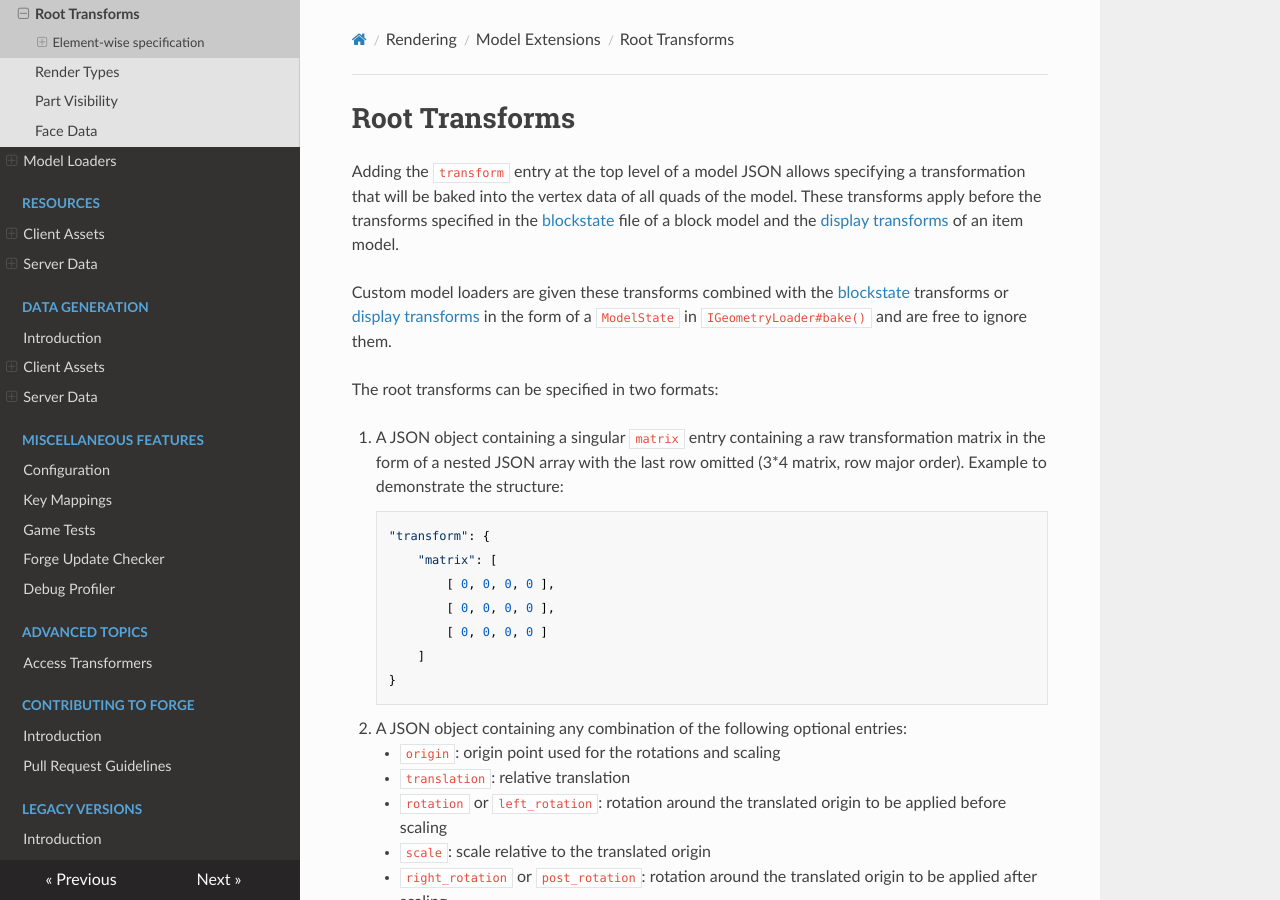
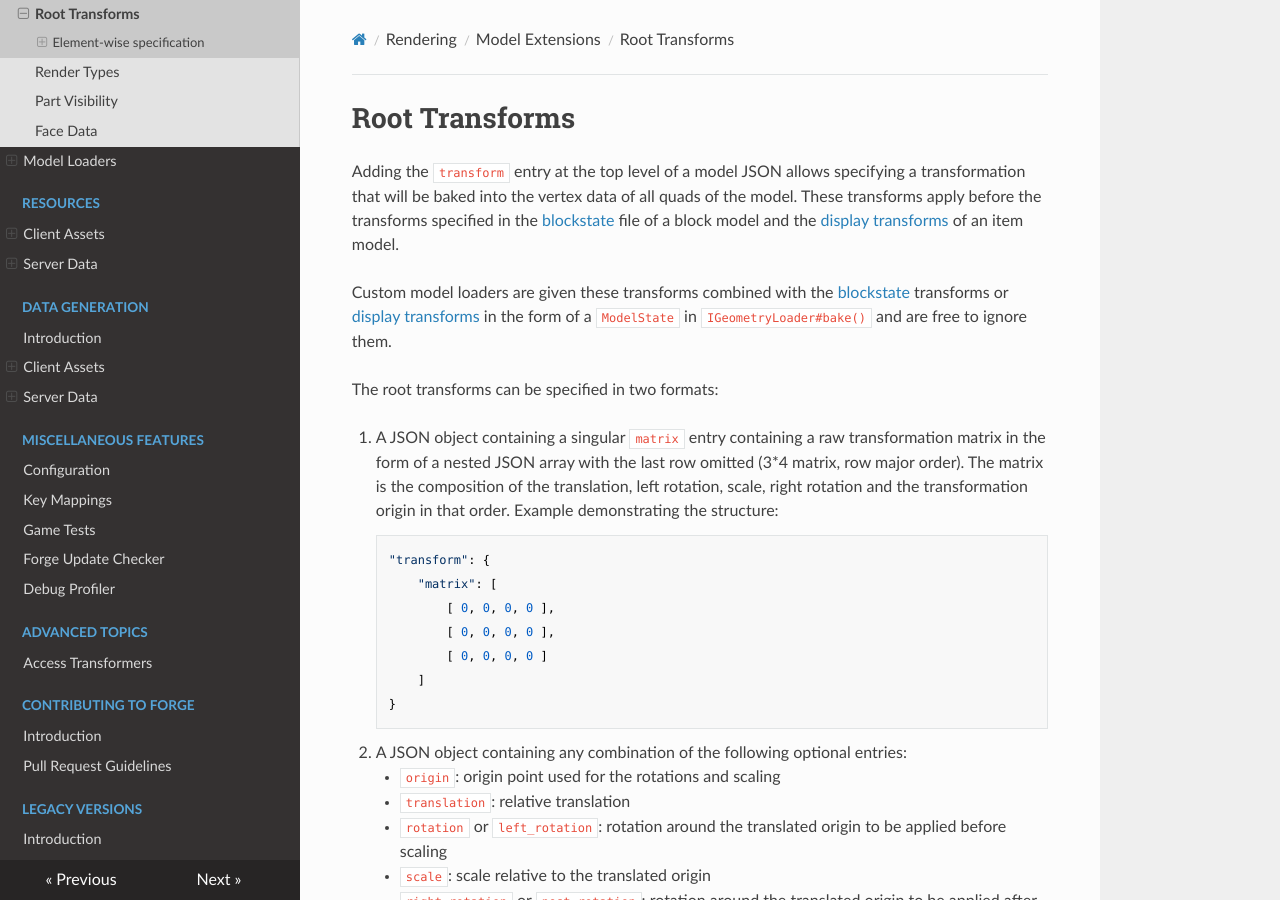
Before and after one commit to MinecraftForge/Documentation, an MkDocs documentation site: the page built from docs/rendering/modelextensions/transforms.md, in a window 1280 px wide and 900 px high. Built offline with MkDocs 1.6.1, drawn with Linux system fonts in a browser that asks for light colours; nearby versions of some CDN libraries.

Commit message:
Add remark about what the transformation matrix represents

````diff
--- a/docs/rendering/modelextensions/transforms.md
+++ b/docs/rendering/modelextensions/transforms.md
@@ -7,7 +7,7 @@ Custom model loaders are given these transforms combined with the [blockstate] t
 
 The root transforms can be specified in two formats:
 
-1. A JSON object containing a singular `matrix` entry containing a raw transformation matrix in the form of a nested JSON array with the last row omitted (3*4 matrix, row major order). Example to demonstrate the structure:
+1. A JSON object containing a singular `matrix` entry containing a raw transformation matrix in the form of a nested JSON array with the last row omitted (3*4 matrix, row major order). The matrix is the composition of the translation, left rotation, scale, right rotation and the transformation origin in that order. Example demonstrating the structure:
     ```js
     "transform": {
         "matrix": [
````
